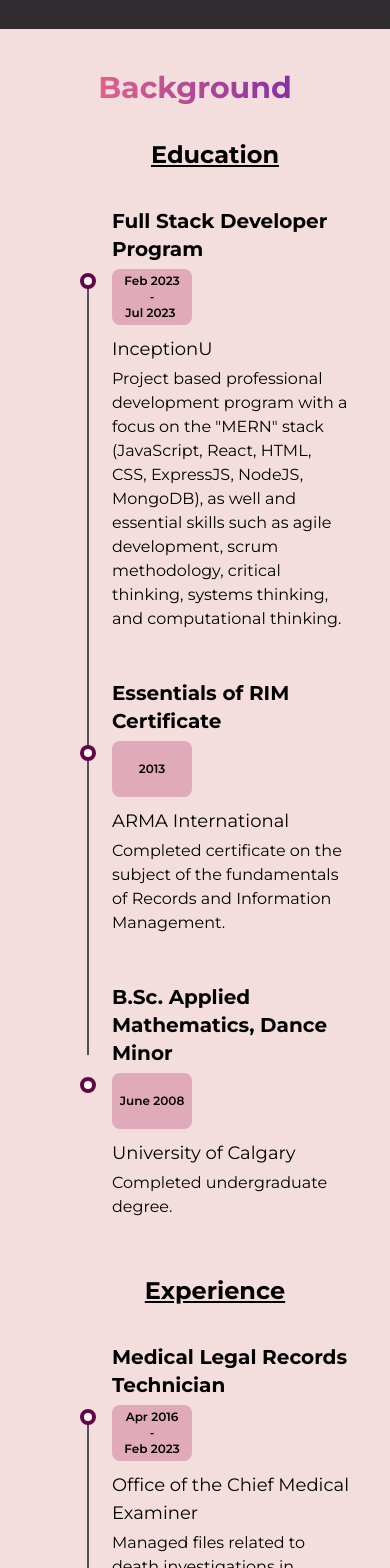
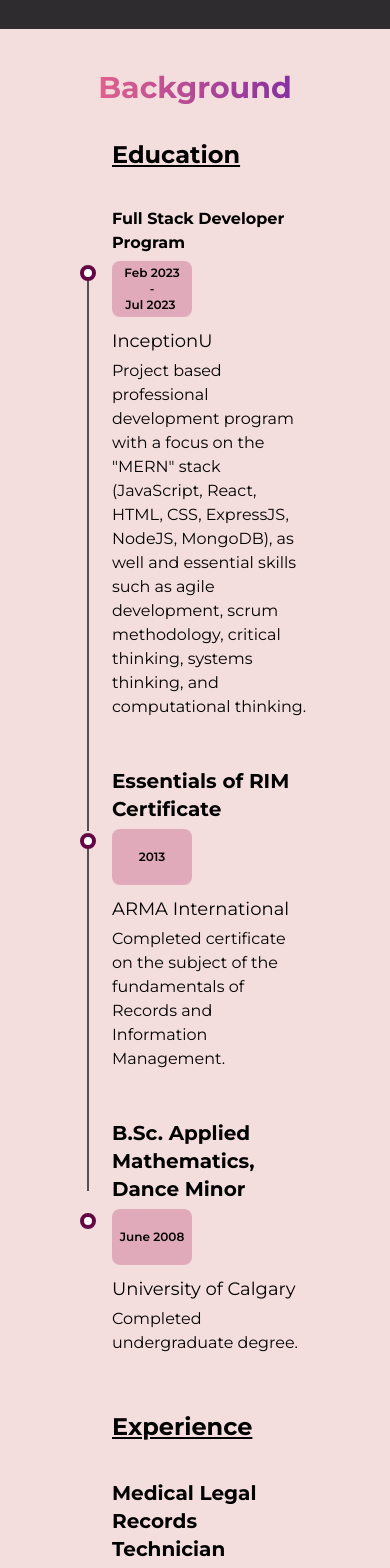
Before and after one commit to jgajdosbomben/portfolio, a React (Vite) app: page / in a window 390 px wide. Shown: the part 2300-3868 px from the top of the page. Built offline with nearby package versions, Linux system fonts and the light colour scheme.

Commit message:
Fixed responsive view for smaller screen

```diff
--- a/src/components/Background.jsx
+++ b/src/components/Background.jsx
@@ -8,14 +8,14 @@ const Background = () => {
         Background
       </h1>
 
-      <div className="inline-grid grid-cols-1 sm:grid-cols-2 gap-10 pl-10">
+      <div className="inline-grid grid-cols-1 sm:grid-cols-2 gap-10 px-10">
         {/* <!-- Vertical Timeline #1 --> */}
         <div className="-my-6">
-          <h1 className="text-center font-bold text-2xl underline decoration-solid pb-3">Education</h1>
+          <h1 className="pl-8 sm:pl-32  font-bold text-2xl underline decoration-solid pb-3">Education</h1>
           {/* <!-- Item #1 --> */}
           <div className="relative pl-8 sm:pl-32 py-6 group hover:-translate-y-0.5 hover:scale-100 hover:bg-[#f4dddd] duration-300 hover:dark:bg-inherit">
             {/* Title*/}
-            <div className="font-bold text-xl text-black dark:text-white mb-1 sm:mb-0">Full Stack Developer Program</div>
+            <div className="font-bold sm:text-xl text-black dark:text-white mb-1 sm:mb-0">Full Stack Developer Program</div>
             {/* Vertical line (::before) ~ Date ~ Title ~ Circle marker (::after) */}
             <div className="flex flex-col sm:flex-row items-start mb-1 group-last:before:hidden before:absolute before:left-2 sm:before:left-0 before:h-full before:px-px before:bg-neutral-600 before:dark:bg-neutral-300 sm:before:ml-[6.5rem] before:self-start before:-translate-x-1/2 before:translate-y-3 after:absolute after:left-2 sm:after:left-0 after:w-2 after:h-2 after:bg-white after:border-4 after:box-content after:border-[#620646] after:rounded-full sm:after:ml-[6.5rem] after:-translate-x-1/2 after:translate-y-1.5">
               <time className="sm:absolute left-0 translate-y-0.5 inline-flex items-center justify-center text-xs font-semibold w-20 h-14 mb-3 sm:mb-0 text-black text-center bg-[#e1aabb] rounded-lg">
@@ -73,7 +73,7 @@ const Background = () => {
         <div className="pt-10 sm:pt-0">
           <div className="-my-6">
             {/* <!-- Item #1 --> */}
-            <h1 className="text-center font-bold text-2xl underline decoration-solid pb-3">Experience</h1>
+            <h1 className="pl-8 sm:pl-32 font-bold text-2xl underline decoration-solid pb-3">Experience</h1>
             <div className="relative pl-8 sm:pl-32 py-6 group hover:-translate-y-0.5 hover:scale-100 hover:bg-[#f4dddd] duration-300 hover:dark:bg-inherit">
               {/* Title*/}
               <div className="font-bold text-xl text-black dark:text-white  mb-1 sm:mb-0">Medical Legal Records Technician</div>
```
